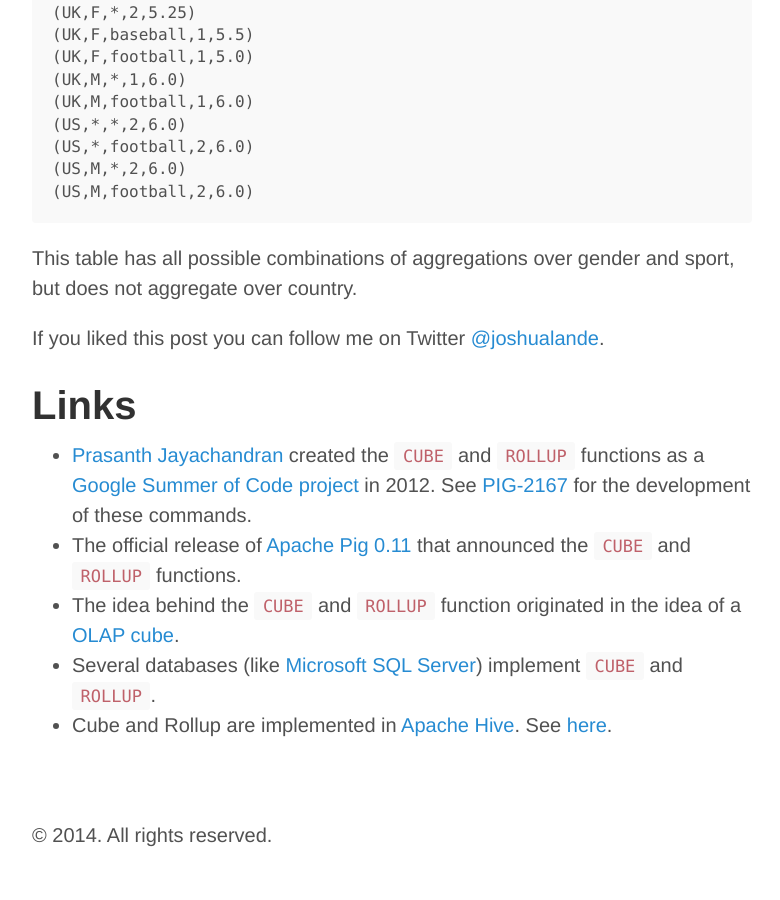
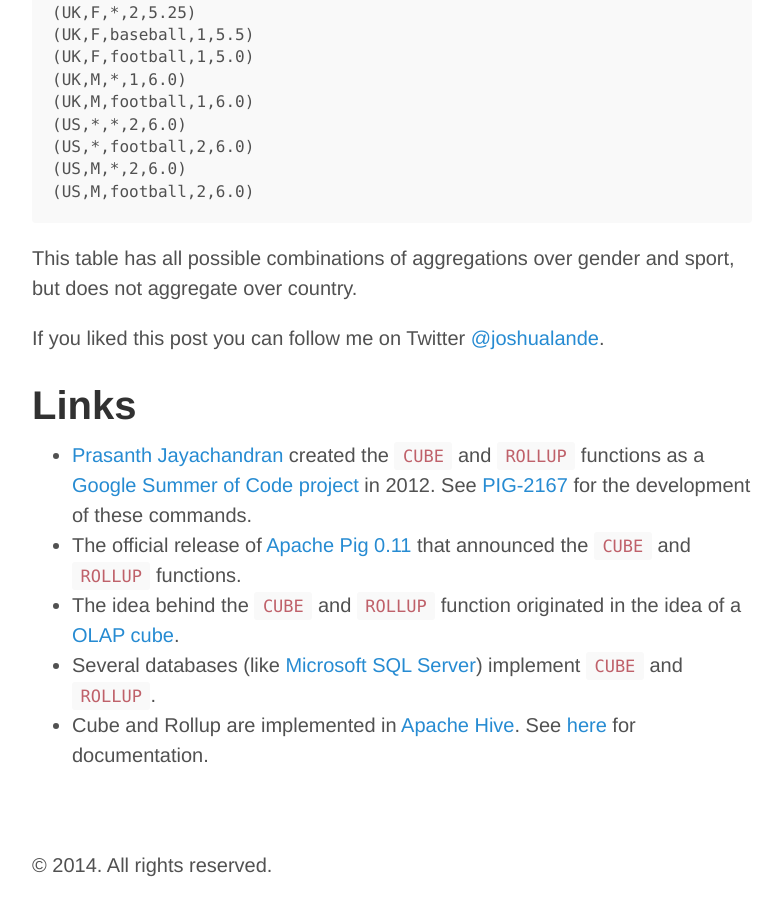
Before and after one commit to joshualande/joshualande.github.io, a Jekyll site: the page built from _posts/2014-02-11-cube-rollup-pig-data-science.md, in a window 1280 px wide and 900 px high, scrolled down 11551 px. Shown: the whole window, without its empty margins (248-1028 px from the left). Built offline with Jekyll 4.4.1, drawn with Linux system fonts in a browser that asks for light colours; Markdown is read by kramdown in place of the engine named in the settings; before the commit the page ends 12421 px from its top, so only the background shows below that.

Commit message:
Update 2014-02-11-cube-rollup-pig-data-science.md

```diff
--- a/_posts/2014-02-11-cube-rollup-pig-data-science.md
+++ b/_posts/2014-02-11-cube-rollup-pig-data-science.md
@@ -507,4 +507,4 @@
 * Several databases (like
 [Microsoft SQL Server](http://technet.microsoft.com/en-us/library/ms175939)) implement
 `CUBE` and `ROLLUP`.
-* Cube and Rollup are implemented in [Apache Hive](http://hive.apache.org/). See [here](https://cwiki.apache.org/confluence/display/Hive/Enhanced+Aggregation,+Cube,+Grouping+and+Rollup#EnhancedAggregation,Cube,GroupingandRollup-CubesandRollups).
+* Cube and Rollup are implemented in [Apache Hive](http://hive.apache.org/). See [here](https://cwiki.apache.org/confluence/display/Hive/Enhanced+Aggregation,+Cube,+Grouping+and+Rollup#EnhancedAggregation,Cube,GroupingandRollup-CubesandRollups) for documentation.
```
